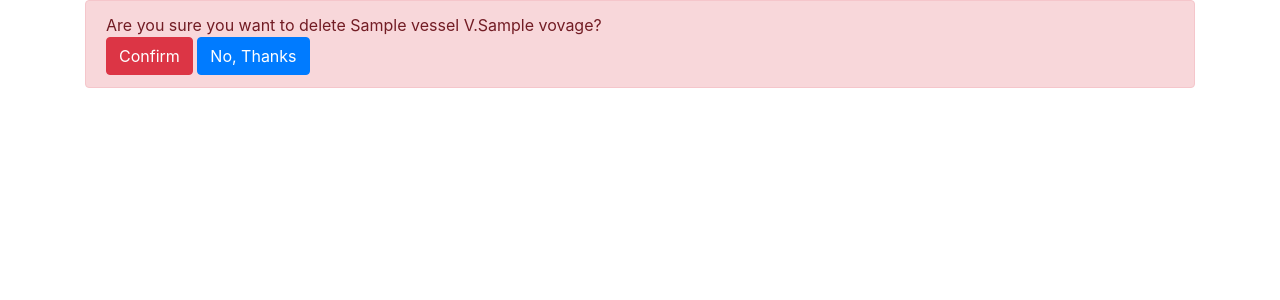
After one commit to Shyan1943/project3, a Flask app: template templates/schedule_delete_form.template.html in a window 1280 px wide. The commit adds this page. Shown: the top 300 px of the page. Run offline with Flask 2, Linux system fonts and the light colour scheme; the template is opened without the code that fills it: most values are stand-ins (such as "Sample title", 1, 10 or a date in 2020); some libraries are stand-ins or nearby versions.

Commit message:
Added delete function

```diff
--- a/app.py
+++ b/app.py
@@ -59,6 +59,7 @@ def schedule_update_form(id):
     })
     return render_template("schedule_update.template.html", schedule=schedule)
 
+
 @app.route("/schedule/update/<id>", methods=["POST"])
 def schedule_update_process(id):
     eta_pol = request.form.get("eta_pol")
@@ -85,7 +86,23 @@ def schedule_update_process(id):
     flash(f"'{vessel} V.{vovage}' has been updated")
     return redirect(url_for("home"))
 
-# "magic code" -- boilerplate
+
+@app.route("/schedule/delete/<id>")
+def schedule_delete_form(id):
+    schedule = client[DB_NAME].schedule.find_one({
+        "_id": ObjectId(id)
+    })
+    return render_template("schedule_delete_form.template.html", schedule=schedule)
+
+
+@app.route("/schedule/delete/<id>", methods=["POST"])
+def schedule_delete_process(id):
+    client[DB_NAME].schedule.remove({
+        "_id": ObjectId(id)
+    })
+    return redirect(url_for("home"))
+
+    # "magic code" -- boilerplate
 if __name__ == '__main__':
     app.run(host=os.environ.get('IP'),
             port=int(os.environ.get('PORT')),
--- a/templates/home.template.html
+++ b/templates/home.template.html
@@ -32,6 +32,7 @@
         <td>Book</td>
         <td>
             <a href="{{url_for('schedule_update_form', id=s._id)}}" class="btn btn-primary btn-sm">Edit</a>
+            <a href="{{url_for('schedule_delete_form', id=s._id)}}" class="btn btn-danger btn-sm">Delete</a>
         </td>
       </tr>
     {% endfor %}
--- /dev/null
+++ b/templates/schedule_delete_form.template.html
@@ -0,0 +1,16 @@
+<!DOCTYPE html>
+{% extends "layout.template.html" %}
+
+{% block title %}Confirm delete?{% endblock %}
+
+{% block content %}
+<div class="alert alert-danger">
+    <form method="POST">
+        Are you sure you want to delete {{schedule.vessel}} V.{{schedule.vovage}}?
+        <div>
+            <input type="submit" class="btn btn-danger" value="Confirm"/>
+            <a href="{{url_for('home')}}" class="btn btn-primary">No, Thanks</a>
+        </div>
+    </form>
+</div>
+{% endblock%}
```
Also changed, not shown: README.md.
